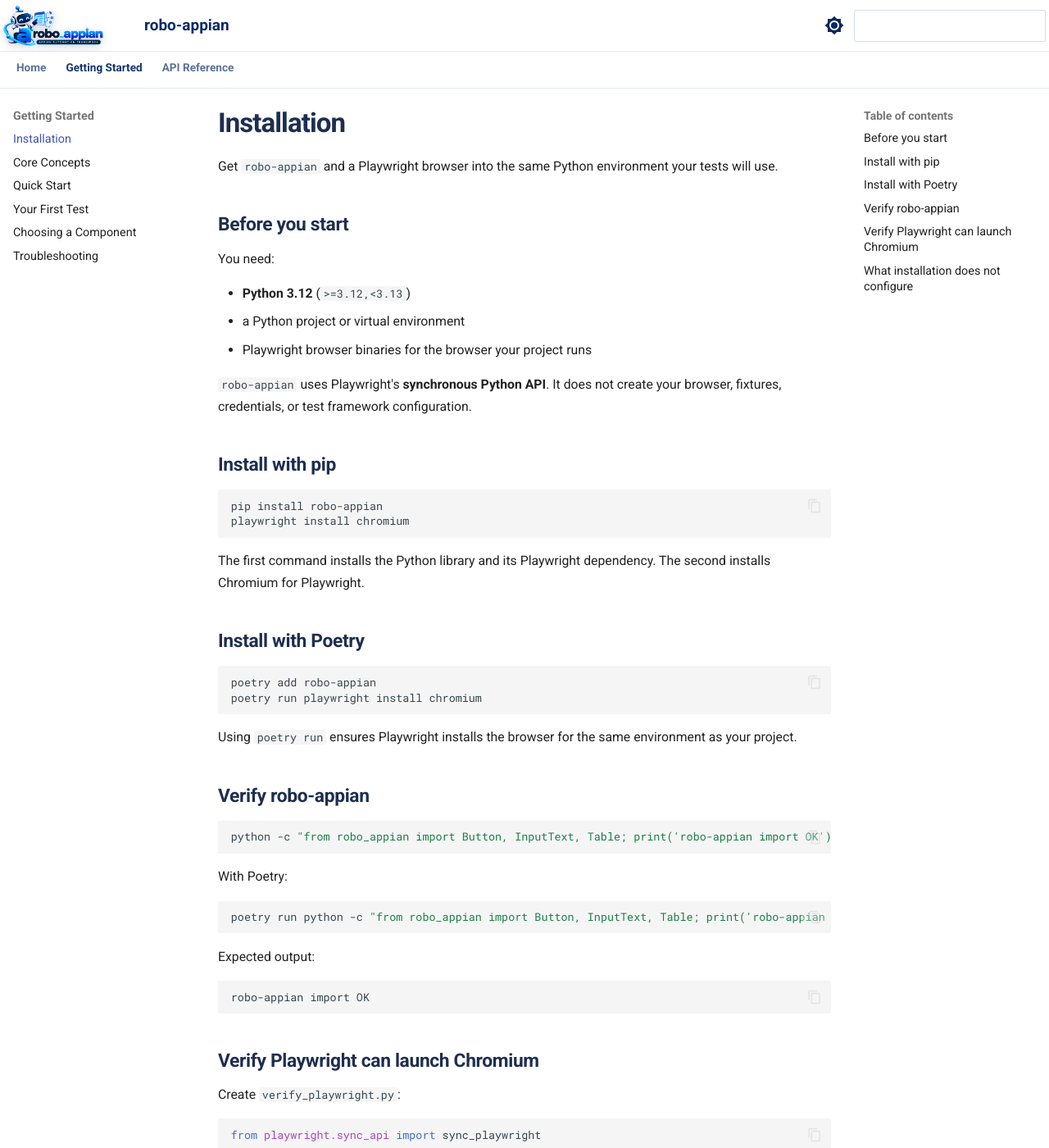
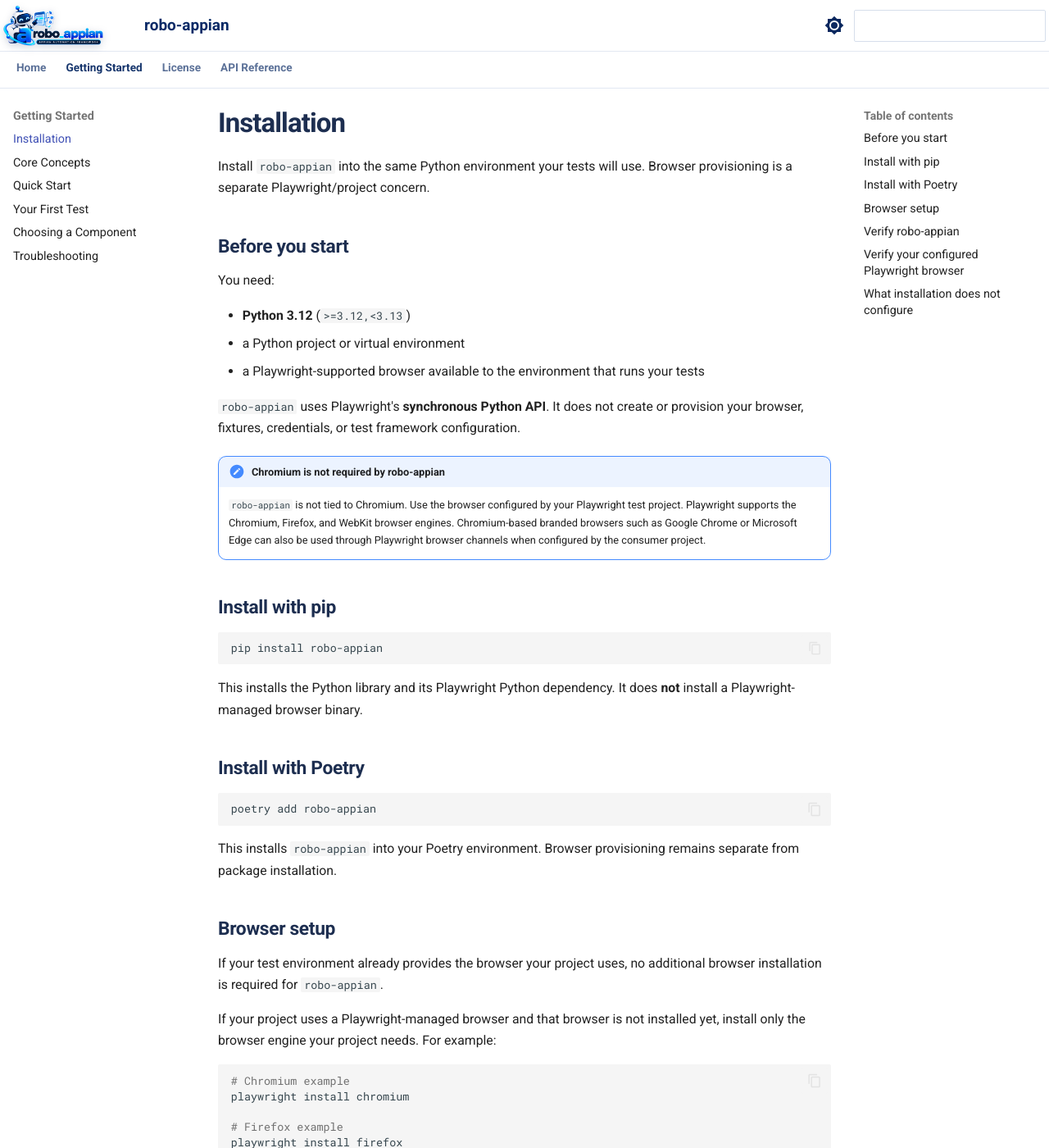
Before and after one commit to dinilmithra/robo-appian, an MkDocs documentation site: the page built from docs/getting-started/installation.md, in a window 1280 px wide and 1400 px high. Shown: the whole window at 82% size. Built offline with MkDocs 1.6.1 and Material for MkDocs 9.7.7, drawn with Linux system fonts in a browser that asks for light colours; some of the changed text lies outside the part shown.

Commit message:
Update documentation and license information for robo-appian
- Clarified that robo-appian does not require Chromium and does not provision browsers in the README.md.
- Added a note in the first-test.md to indicate that the example uses Playwright-managed Chromium for simplicity.
- Revised installation instructions in installation.md to emphasize that browser provisioning is a separate concern.
- Included a new section on browser setup in installation.md, detailing how to install Playwright-managed browsers.
- Updated troubleshooting.md to clarify that installing the Python package and provisioning a browser are separate steps.
- Added a License section in README.md and created a new license.md file detailing the MIT License.
- Updated footer links in index.md and build_gh_pages.py to point to the new license page.
- Adjusted styles in extra.css for better footer link presentation.
- Updated pyproject.toml to include license information.

````diff
--- a/docs/getting-started/installation.md
+++ b/docs/getting-started/installation.md
@@ -1,6 +1,6 @@
 # Installation
 
-Get `robo-appian` and a Playwright browser into the same Python environment your tests will use.
+Install `robo-appian` into the same Python environment your tests will use. Browser provisioning is a separate Playwright/project concern.
 
 ## Before you start
 
@@ -8,27 +8,59 @@ You need:
 
 - **Python 3.12** (`>=3.12,<3.13`)
 - a Python project or virtual environment
-- Playwright browser binaries for the browser your project runs
+- a Playwright-supported browser available to the environment that runs your tests
 
-`robo-appian` uses Playwright's **synchronous Python API**. It does not create your browser, fixtures, credentials, or test framework configuration.
+`robo-appian` uses Playwright's **synchronous Python API**. It does not create or provision your browser, fixtures, credentials, or test framework configuration.
+
+!!! important "Chromium is not required by robo-appian"
+    `robo-appian` is not tied to Chromium. Use the browser configured by your Playwright test project. Playwright supports the Chromium, Firefox, and WebKit browser engines. Chromium-based branded browsers such as Google Chrome or Microsoft Edge can also be used through Playwright browser channels when configured by the consumer project.
 
 ## Install with pip
 
 ```bash
 pip install robo-appian
-playwright install chromium
 ```
 
-The first command installs the Python library and its Playwright dependency. The second installs Chromium for Playwright.
+This installs the Python library and its Playwright Python dependency. It does **not** install a Playwright-managed browser binary.
 
 ## Install with Poetry
 
 ```bash
 poetry add robo-appian
+```
+
+This installs `robo-appian` into your Poetry environment. Browser provisioning remains separate from package installation.
+
+## Browser setup
+
+If your test environment already provides the browser your project uses, no additional browser installation is required for `robo-appian`.
+
+If your project uses a Playwright-managed browser and that browser is not installed yet, install only the browser engine your project needs. For example:
+
+```bash
+# Chromium example
+playwright install chromium
+
+# Firefox example
+playwright install firefox
+
+# WebKit example
+playwright install webkit
+```
+
+With Poetry, run the command inside the same environment:
+
+```bash
 poetry run playwright install chromium
 ```
 
-Using `poetry run` ensures Playwright installs the browser for the same environment as your project.
+To install all Playwright-managed browser engines, use:
+
+```bash
+playwright install
+```
+
+The browser choice belongs to the consumer automation project. The `chromium` commands above are examples, not a `robo-appian` requirement.
 
 ## Verify robo-appian
 
@@ -48,7 +80,9 @@ Expected output:
 robo-appian import OK
 ```
 
-## Verify Playwright can launch Chromium
+## Verify your configured Playwright browser
+
+The following example verifies Playwright-managed Chromium. If your project uses Firefox, WebKit, Chrome, Edge, or another configured Playwright channel, adapt the launch configuration to match your project.
 
 Create `verify_playwright.py`:
 
@@ -88,6 +122,7 @@ Playwright OK
 
 Installing the library does **not** configure:
 
+- a specific browser engine or browser channel
 - Appian URLs or credentials
 - authentication or navigation flows
 - pytest fixtures
--- a/docs/stylesheets/extra.css
+++ b/docs/stylesheets/extra.css
@@ -1723,3 +1723,12 @@ html[data-md-color-scheme="default"] body { background: #f7f9fc; }
     height: 2.2rem;
   }
 }
+
+.ra-target-footer .ra-footer-link {
+  color: inherit;
+  display: inline-flex;
+  align-items: center;
+  gap: 0.25rem;
+  text-decoration: none;
+}
+.ra-target-footer .ra-footer-link:hover { color: #fff; }
--- a/mkdocs.yml
+++ b/mkdocs.yml
@@ -80,6 +80,7 @@ nav:
       - Your First Test: getting-started/first-test.md
       - Choosing a Component: getting-started/component-basics.md
       - Troubleshooting: getting-started/troubleshooting.md
+  - License: license.md
   - API Reference:
       - Overview: api/index.md
       - RoboLocator: api/robo-locator.md
--- a/pyproject.toml
+++ b/pyproject.toml
@@ -3,6 +3,8 @@ name = "robo-appian"
 dynamic = ["version"]
 description = "Reusable Playwright components for Appian automation."
 readme = "README.md"
+license = "MIT"
+license-files = ["LICENSE"]
 authors = [
     { name = "Dinil Mithra" },
 ]
@@ -25,7 +27,6 @@ packages = [{ include = "robo_appian" }]
 exclude = ["scripts/**", "tools/**"]
 
 [tool.poetry.group.dev.dependencies]
-pytest = "9.1.1"
 black = "26.5.1"
 
 [tool.poetry.group.docs.dependencies]
````
Also changed, not shown: README.md (+5 -3 lines), docs/getting-started/first-test.md (+3 -0 lines), docs/getting-started/troubleshooting.md (+6 -2 lines), docs/index.md (+1 -1 lines), docs/license.md (added, +9 -0 lines), 2 other files.
